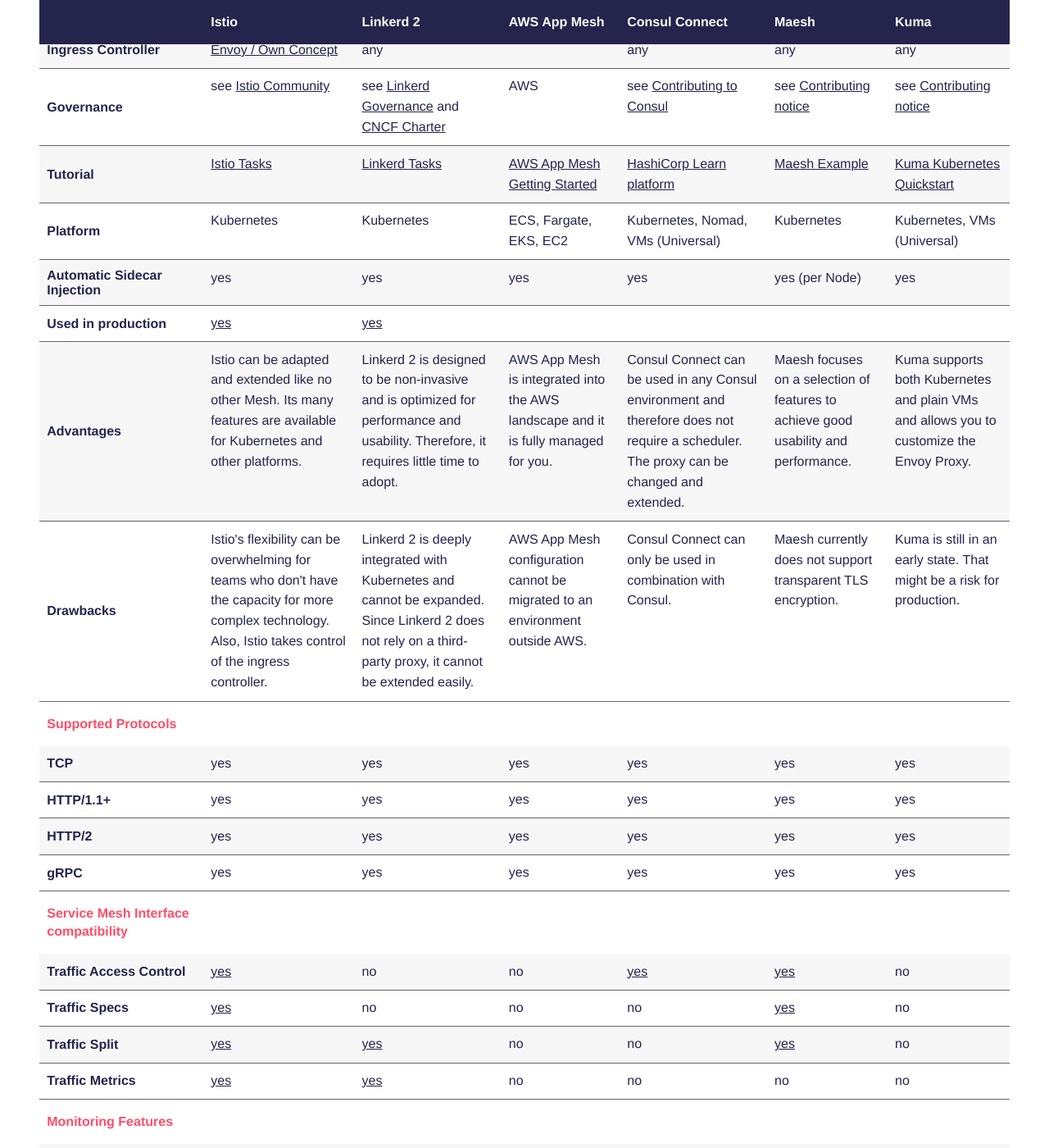
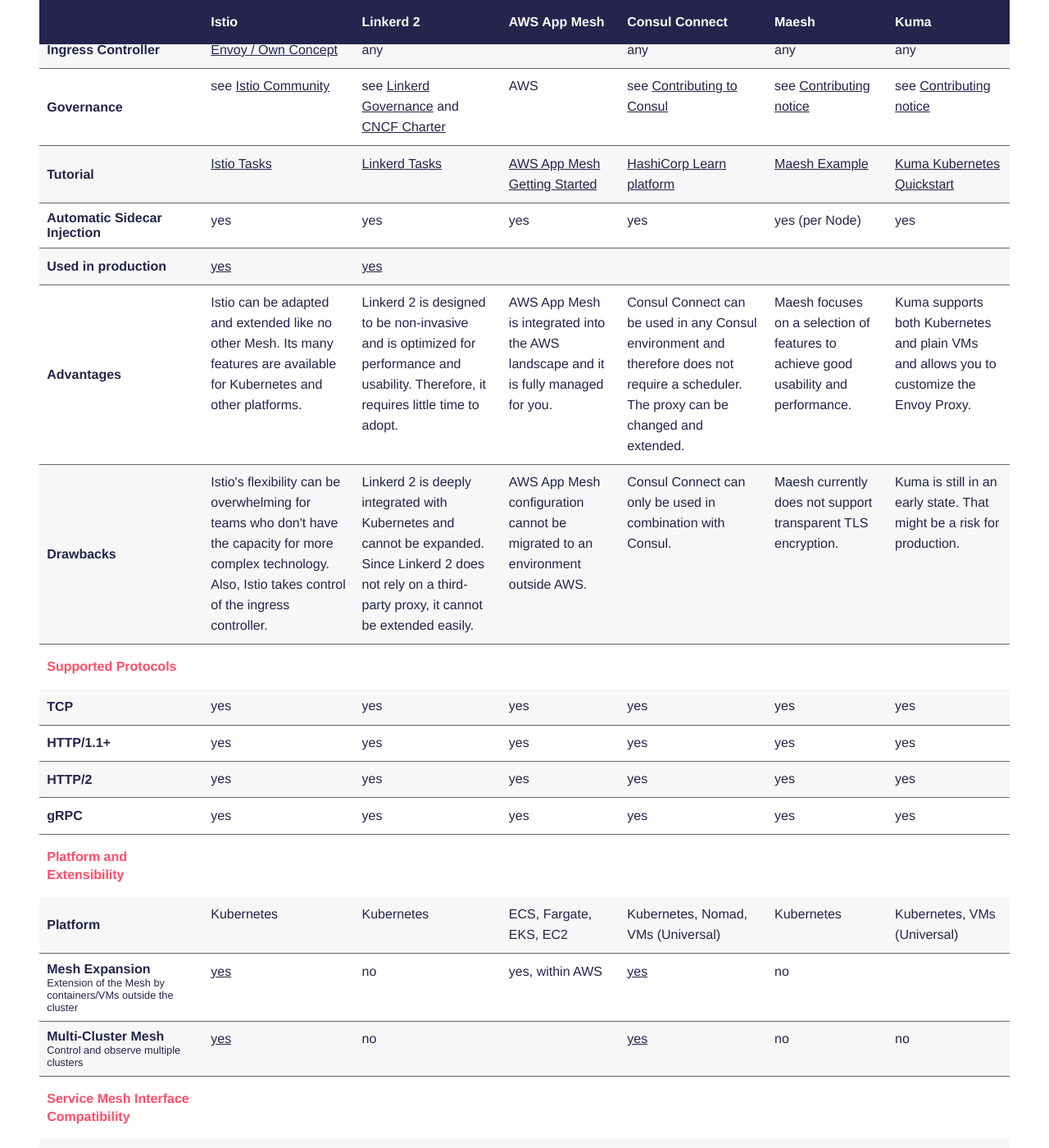
Before and after one commit to servicemesh-es/servicemesh.es, a Jekyll site: the page built from index.md, in a window 1280 px wide and 1400 px high, scrolled down 4214 px. Shown: the whole window at 82% size. Built offline with Jekyll 4.4.1, drawn with Linux system fonts in a browser that asks for light colours; some web fonts are replaced.

Commit message:
Add multi cloud and mesh expansion features as requested in issue #23

```diff
--- a/_includes/comparison.html
+++ b/_includes/comparison.html
@@ -75,15 +75,6 @@
           <td><a href="https://learn.hashicorp.com/consul/getting-started/connect" target="_blank">HashiCorp Learn platform</a></td>
           <td><a href="https://docs.mae.sh/examples/" target="_blank">Maesh Example</a></td>
           <td><a href="https://kuma.io/docs/0.2.2/installation/kubernetes/#kubernetes" target="_blank">Kuma Kubernetes Quickstart</a></td>
-        </tr>
-      <tr>
-          <th scope="row">Platform</th>
-          <td>Kubernetes</td>
-          <td>Kubernetes</td>
-          <td>ECS, Fargate, EKS, EC2</td>
-          <td>Kubernetes, Nomad, VMs (Universal)</td>
-          <td>Kubernetes</td>
-          <td>Kubernetes, VMs (Universal)</td>
         </tr>
         <tr>
           <th scope="row">Automatic Sidecar Injection</th>
@@ -167,7 +158,41 @@
     </tbody>
     <thead style="background-color: white; color: #ff4d67">
       <tr>
-        <th scope="col">Service Mesh Interface compatibility</th>
+        <th scope="col">Platform and Extensibility</th>
+      </tr>
+    </thead>
+    <tbody>
+      <tr>
+        <th scope="row">Platform</th>
+        <td>Kubernetes</td>
+        <td>Kubernetes</td>
+        <td>ECS, Fargate, EKS, EC2</td>
+        <td>Kubernetes, Nomad, VMs (Universal)</td>
+        <td>Kubernetes</td>
+        <td>Kubernetes, VMs (Universal)</td>
+      </tr>
+      <tr>
+        <th scope="row">Mesh Expansion<small class="form-text">Extension of the Mesh by containers/VMs outside the cluster</small></th>
+        <td><a href="https://istio.io/docs/examples/virtual-machines/" target="_blank">yes</a></td>
+        <td>no</td>
+        <td>yes, within AWS</td>
+        <td><a href="https://www.consul.io/docs/connect/registration.html" target="_blank">yes</a></td>
+        <td>no</td>
+        <td></td>
+      </tr>
+      <tr>
+        <th scope="row">Multi-Cluster Mesh<small class="form-text">Control and observe multiple clusters</small></th>
+        <td><a href="https://istio.io/docs/setup/install/multicluster/" target="_blank">yes</a></td>
+        <td>no</td>
+        <td></td>
+        <td><a href="https://www.consul.io/docs/connect/mesh_gateway.html" target="_blank">yes</a></td>
+        <td>no</td>
+        <td>no</td>
+      </tr>
+    </tbody>
+    <thead style="background-color: white; color: #ff4d67">
+      <tr>
+        <th scope="col">Service Mesh Interface Compatibility</th>
       </tr>
     </thead>
     <tbody>
```
